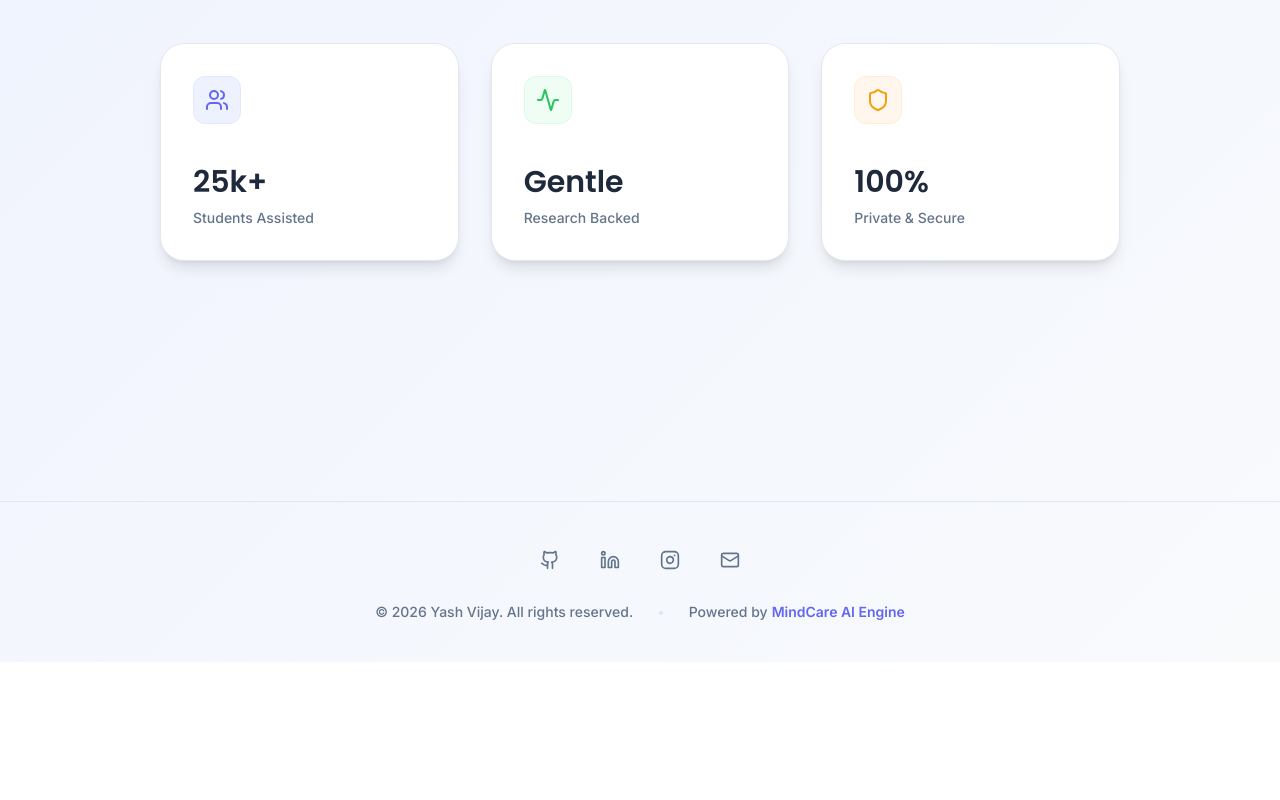
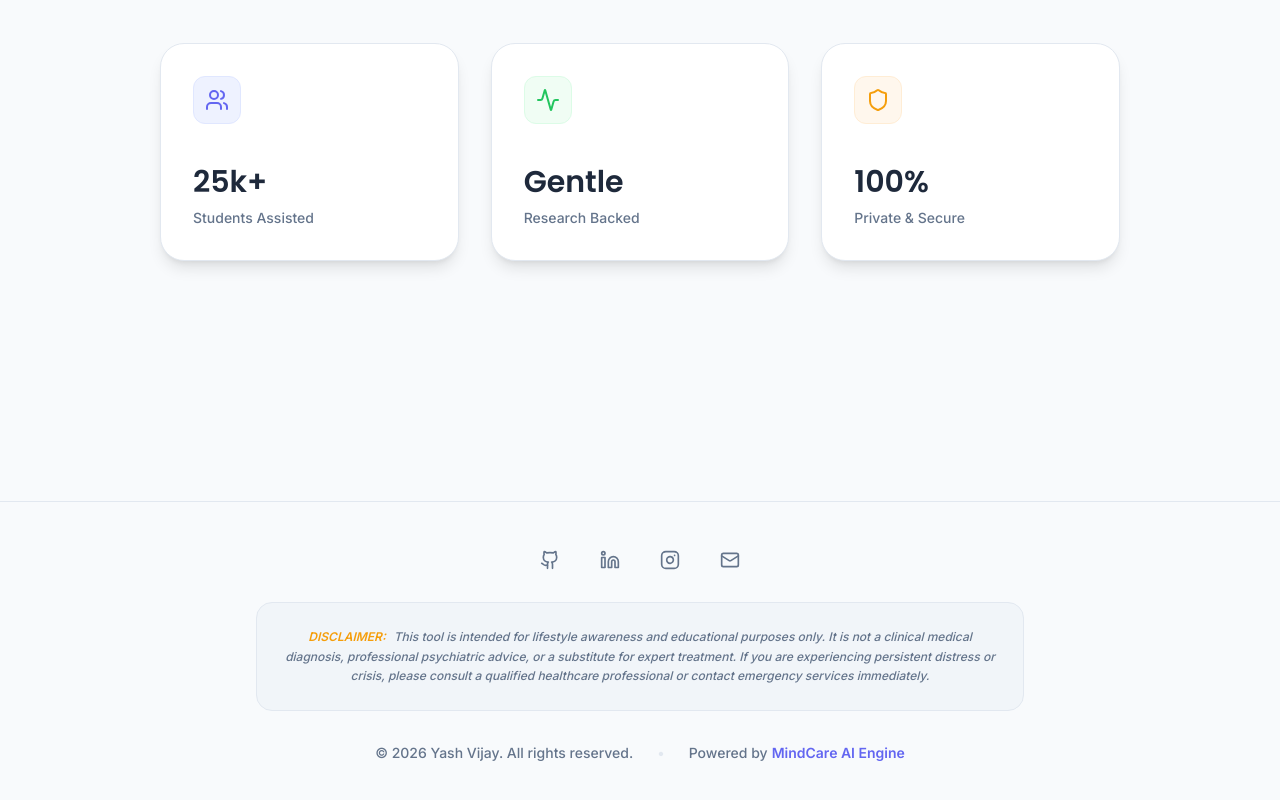
Before and after one commit to yash23082007/ai-depression-predictor, a React (Create React App) app in the folder client/: page / in a window 1280 px wide. Shown: the part 718-1518 px from the top of the page. Before the commit the page ends 1380 px from the top, so only its background shows below. Built offline with nearby package versions, Linux system fonts and the light colour scheme; no server answers.

Commit message:
feat: Update layout and footer with dark mode and safety disclaimer

```diff
--- a/client/src/components/Footer.jsx
+++ b/client/src/components/Footer.jsx
@@ -3,25 +3,33 @@ import { Github, Linkedin, Instagram, Mail } from 'lucide-react';
 
 const Footer = () => {
     return (
-        <footer className="bg-transparent py-10 mt-12 border-t border-border">
+        <footer className="bg-transparent py-10 mt-12 border-t border-border dark:border-slate-800 transition-colors duration-300">
             <div className="container mx-auto px-6 text-center max-w-5xl flex flex-col items-center">
                 <div className="flex justify-center space-x-6 mb-6">
-                    <a href="https://github.com/yash23082007" target="_blank" rel="noopener noreferrer" className="text-subtext hover:text-text transition-colors p-2 hover:bg-gray-100 rounded-full">
+                    <a href="https://github.com/yash23082007" target="_blank" rel="noopener noreferrer" className="text-subtext dark:text-slate-400 hover:text-text dark:hover:text-slate-100 transition-colors p-2 hover:bg-gray-100 dark:hover:bg-slate-800 rounded-full">
                         <Github className="w-5 h-5" />
                     </a>
-                    <a href="https://www.linkedin.com/in/yash-vijay-b0a75937a" target="_blank" rel="noopener noreferrer" className="text-subtext hover:text-[#0A66C2] transition-colors p-2 hover:bg-blue-50 rounded-full">
+                    <a href="https://www.linkedin.com/in/yash-vijay-b0a75937a" target="_blank" rel="noopener noreferrer" className="text-subtext dark:text-slate-400 hover:text-[#0A66C2] transition-colors p-2 hover:bg-blue-50 dark:hover:bg-blue-900/30 rounded-full">
                         <Linkedin className="w-5 h-5" />
                     </a>
-                    <a href="https://www.instagram.com/yash_vj23" target="_blank" rel="noopener noreferrer" className="text-subtext hover:text-[#E1306C] transition-colors p-2 hover:bg-pink-50 rounded-full">
+                    <a href="https://www.instagram.com/yash_vj23" target="_blank" rel="noopener noreferrer" className="text-subtext dark:text-slate-400 hover:text-[#E1306C] transition-colors p-2 hover:bg-pink-50 dark:hover:bg-pink-900/30 rounded-full">
                         <Instagram className="w-5 h-5" />
                     </a>
-                    <a href="mailto:ktanayash@gmail.com" className="text-subtext hover:text-red-500 transition-colors p-2 hover:bg-red-50 rounded-full">
+                    <a href="mailto:ktanayash@gmail.com" className="text-subtext dark:text-slate-400 hover:text-red-500 transition-colors p-2 hover:bg-red-50 dark:hover:bg-red-900/30 rounded-full">
                         <Mail className="w-5 h-5" />
                     </a>
                 </div>
-                <div className="flex flex-col md:flex-row items-center justify-center gap-2 md:gap-6 text-sm text-subtext font-medium w-full">
+
+                <div className="mb-8 p-6 bg-slate-100 dark:bg-slate-900 rounded-2xl max-w-3xl border border-border dark:border-slate-800">
+                    <p className="text-xs text-subtext dark:text-slate-400 leading-relaxed italic font-medium">
+                        <span className="font-bold uppercase text-accent dark:text-amber-500 mr-2">Disclaimer:</span>
+                        This tool is intended for lifestyle awareness and educational purposes only. It is not a clinical medical diagnosis, professional psychiatric advice, or a substitute for expert treatment. If you are experiencing persistent distress or crisis, please consult a qualified healthcare professional or contact emergency services immediately.
+                    </p>
+                </div>
+
+                <div className="flex flex-col md:flex-row items-center justify-center gap-2 md:gap-6 text-sm text-subtext dark:text-slate-500 font-medium w-full">
                     <p>&copy; {new Date().getFullYear()} Yash Vijay. All rights reserved.</p>
-                    <span className="hidden md:inline text-border">•</span>
+                    <span className="hidden md:inline text-border dark:text-slate-800">•</span>
                     <p className="flex items-center gap-1">Powered by <span className="font-semibold text-primary">MindCare AI Engine</span></p>
                 </div>
             </div>
--- a/client/src/components/Layout.jsx
+++ b/client/src/components/Layout.jsx
@@ -4,7 +4,7 @@ import Footer from './Footer';
 
 const Layout = ({ children }) => {
     return (
-        <div className="min-h-screen flex flex-col font-sans transition-colors duration-300">
+        <div className="min-h-screen flex flex-col font-sans transition-colors duration-300 bg-bg dark:bg-slate-950 text-text dark:text-slate-200">
             <Header />
             <main className="flex-grow container mx-auto px-4 py-8 max-w-5xl">
                 {children}
```
